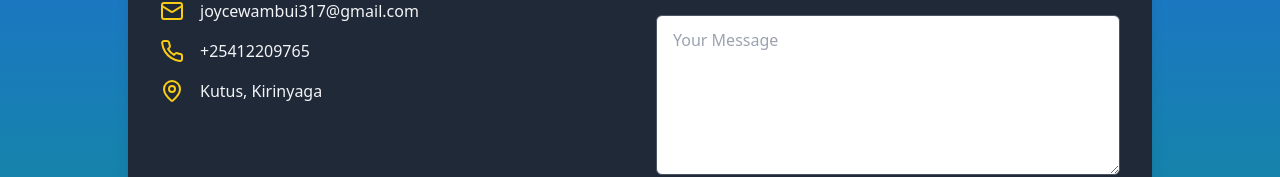
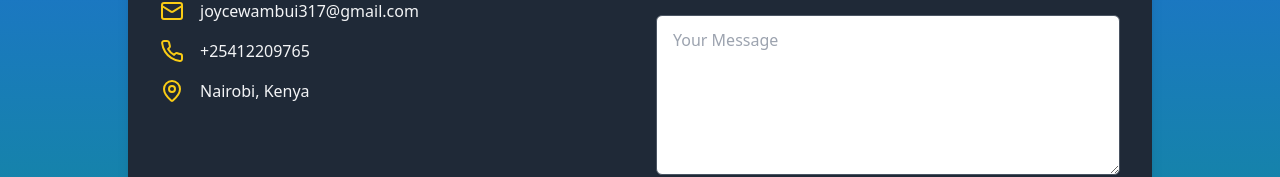
Before and after one commit to joy-devs/my_portfolio, a React (Vite) app: page /contact in a window 1280 px wide. Shown: the part 380-557 px from the top of the page. Built offline with nearby package versions, Linux system fonts and the light colour scheme.

Commit message:
made changes

```diff
--- a/src/components/contact.tsx
+++ b/src/components/contact.tsx
@@ -71,7 +71,7 @@
             </div>
             <div className="flex items-center space-x-4">
               <MapPin className="w-6 h-6 text-yellow-400" />
-              <span className="text-gray-100">Kutus, Kirinyaga</span>
+              <span className="text-gray-100">Nairobi, Kenya</span>
             </div>
           </div>
         </div>
--- a/src/components/profileSection.tsx
+++ b/src/components/profileSection.tsx
@@ -16,7 +16,7 @@
   }, []);
 
   const [text] = useTypewriter({
-    words: ["I’m a passionate professional with a knack for creating intuitive, user-friendly solutions and clear, engaging content.."],
+    words: ["I’m a passionate professional with a knack for creating intuitive, user-friendly solutions and clear, engaging content."],
     loop: 1,
     typeSpeed: 50,
     deleteSpeed: 300,
```
